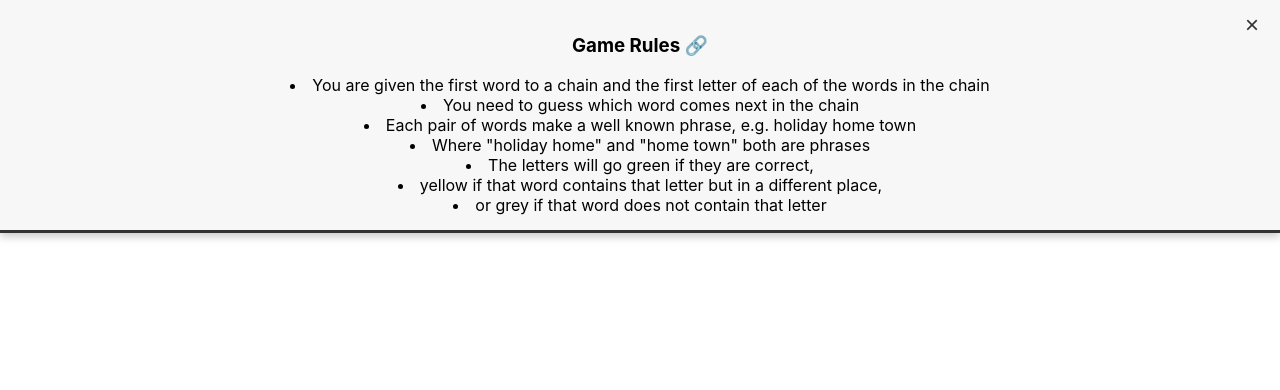
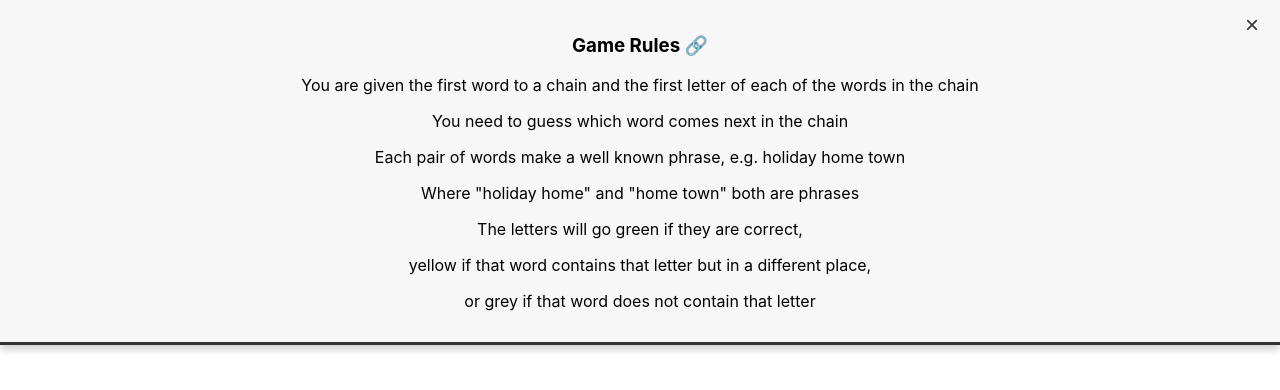
Before and after one commit to paddycoding/chain-link-app, a React (Create React App) app: page / in a window 1280 px wide. Shown: the top 390 px of the page. Built offline with nearby package versions, Linux system fonts and the light colour scheme.

Commit message:
no more bullet points

```diff
--- a/src/App.js
+++ b/src/App.js
@@ -137,13 +137,13 @@ function App() {
     <div className="App">
       {/* 1. Add the RulesBanner component here */}
       <RulesBanner title="Game Rules 🔗">
-          <li>You are given the first word to a chain and the first letter of each of the words in the chain</li>
-          <li>You need to guess which word comes next in the chain</li>
-          <li>Each pair of words make a well known phrase, e.g. holiday home town</li>
-          <li>Where "holiday home" and "home town" both are phrases</li>
-          <li>The letters will go green if they are correct,</li>
-          <li>yellow if that word contains that letter but in a different place,</li>
-          <li>or grey if that word does not contain that letter</li>
+          <p>You are given the first word to a chain and the first letter of each of the words in the chain</p>
+          <p>You need to guess which word comes next in the chain</p>
+          <p>Each pair of words make a well known phrase, e.g. holiday home town</p>
+          <p>Where "holiday home" and "home town" both are phrases</p>
+          <p>The letters will go green if they are correct,</p>
+          <p>yellow if that word contains that letter but in a different place,</p>
+          <p>or grey if that word does not contain that letter</p>
       </RulesBanner>
       <h1>Chain Link Game</h1>
       <p>Lives: {lives}</p>
```
